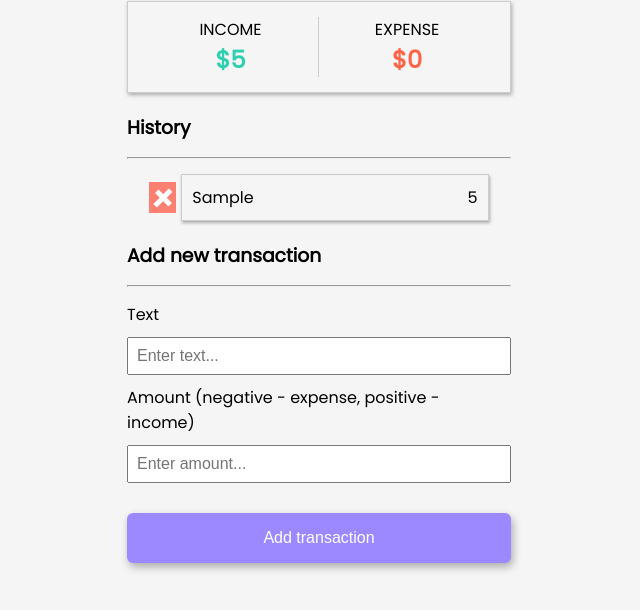
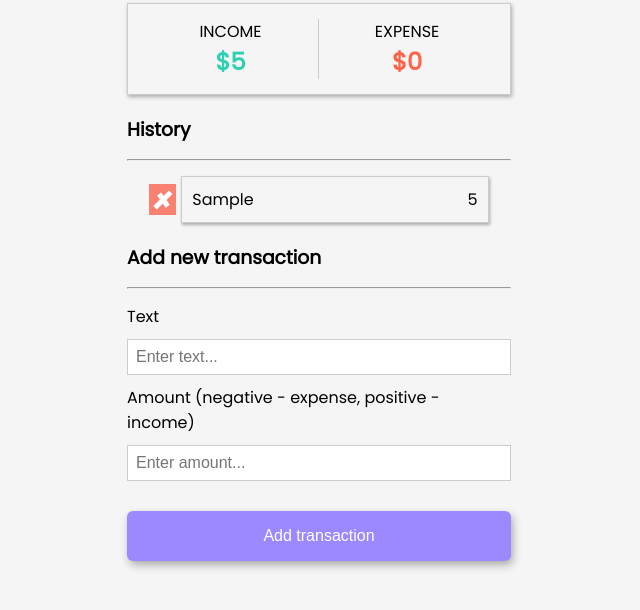
Before and after one commit to danyprasetya8/expense-tracker-vanilla, a plain HTML site: page index.html in a window 1280 px wide. Both pictures are taken after typing "Sample", "5" into the empty fields and a click on the button "Add transaction". Shown: the part 184-794 px from the top of the page, without its empty margins (321-961 px from the left). Drawn offline with Linux system fonts and the light colour scheme.

Commit message:
Add styling, clear local storage after delete

```diff
--- a/script.js
+++ b/script.js
@@ -22,6 +22,7 @@ function deleteItem (idx) {
   const temp = balanceList.filter((i, index) => index !== idx)
   balanceList = [...temp]
   updateDOM()
+  window.localStorage.setItem('balanceList', JSON.stringify(balanceList))
 }
 
 function createHistoryDOM () {
--- a/style.css
+++ b/style.css
@@ -78,6 +78,8 @@ hr {
   padding: 8px;
   font-size: 16px;
   margin: 10px 0;
+  outline: none;
+  border: 1px solid #ccc
 }
 
 .add-transaction-container > input:focus {
@@ -146,9 +148,9 @@ hr {
   position: absolute;
   background: #fff;
   height: 5px;
-  width: 70%;
+  width: 55%;
   top: 50%;
-  transform: translateY(-50%) rotate(45deg);
+  transform: translateY(-50%) rotate(55deg);
 }
 
 .validation {
```
